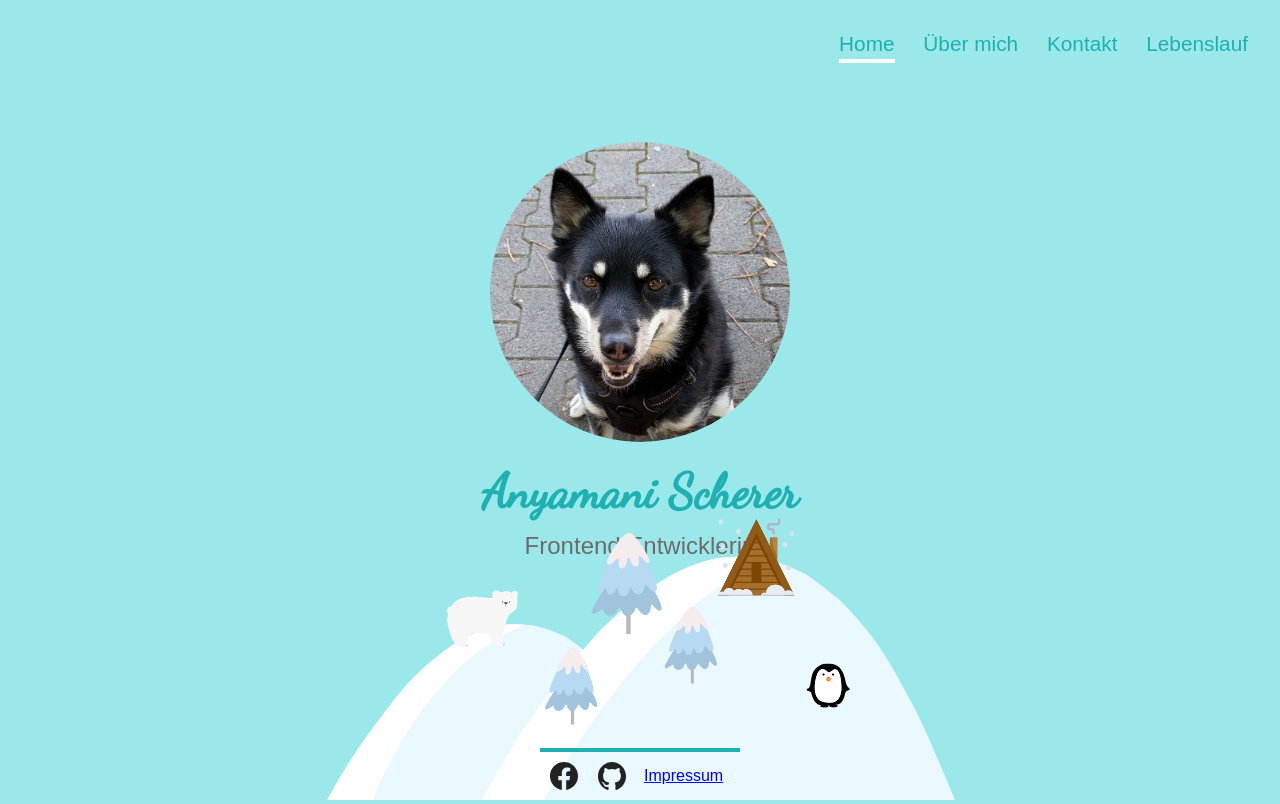
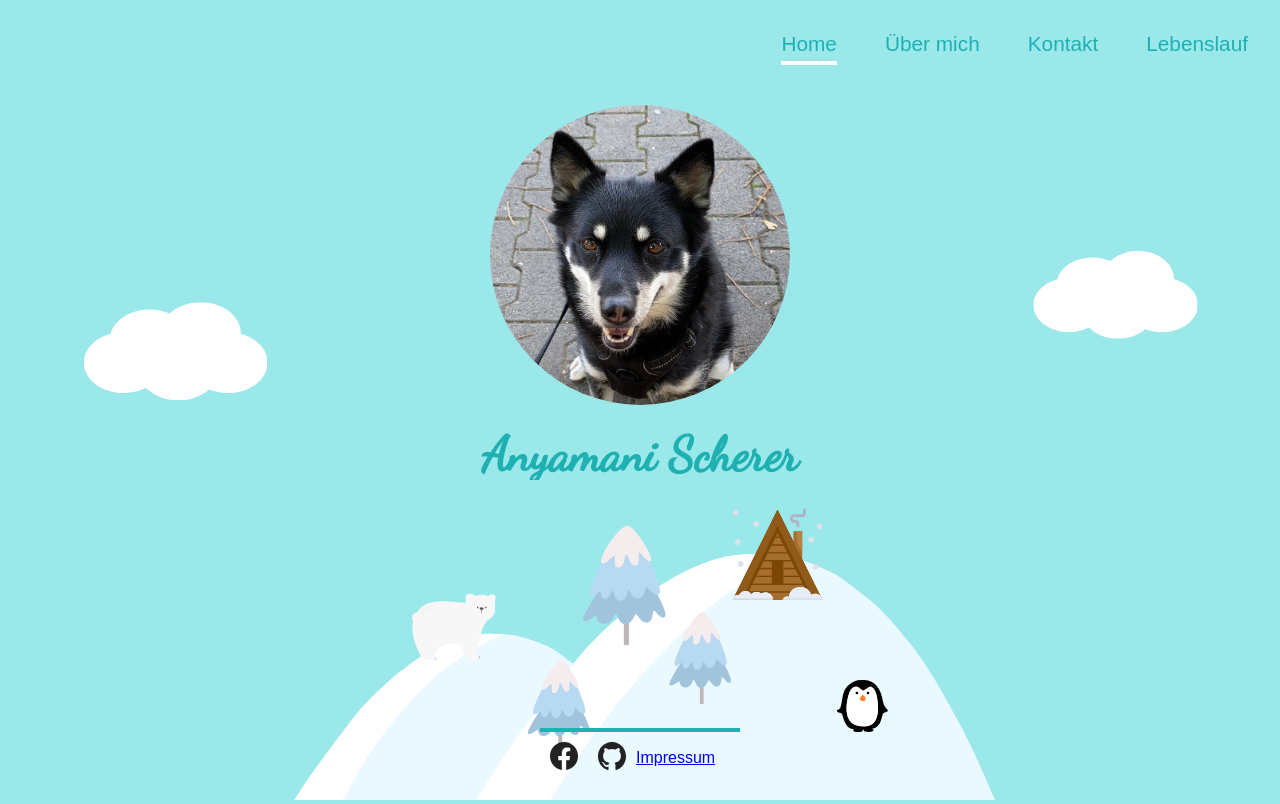
Before and after one commit to AnnScherer/Portfolio, a React (Create React App) app: page / in a window 1280 px wide. Built offline with nearby package versions, Linux system fonts and the light colour scheme.

Commit message:
iuandvui

```diff
--- a/package.json
+++ b/package.json
@@ -1,5 +1,5 @@
 {
-  "homepage": "https://AnnScherer.github.io/final-project-react",
+  "homepage": "https://AnnScherer.github.io/",
   "name": "final-project-react",
   "version": "0.1.0",
   "private": true,
--- a/src/App.css
+++ b/src/App.css
@@ -27,12 +27,14 @@ body {
 }
 
 .container {
-  display: flex;
-  flex-direction: column;
   position: relative;
   height: 100vh;
-  min-height: 660px;
-  min-width: 350px;
+  display: grid;
+  grid-template-columns: 1fr;
+  grid-template-rows: 60px auto 300px;
+  grid-column-gap: 0px;
+  grid-row-gap: 0px;
+  min-height: 750px;
 }
 
 .img {
@@ -49,13 +51,11 @@ body {
   flex-direction: column;
   justify-content: center;
   align-items: center;
-  position: absolute;
-  left: 0;
-  right: 0;
-  top: 0;
-  bottom: 0;
-  min-width: 480px;
-  min-height: 480px;
+  height: 100%;
+}
+
+.nav-box {
+  grid-area: 1 / 1 / 2 / 2;
 }
 
 nav {
@@ -67,7 +67,7 @@ nav {
 nav a {
   text-decoration: none;
   color: #1fb0b2;
-  padding-bottom: 0.2rem;
+  padding-bottom: 0.3rem;
   cursor: pointer;
 }
 
@@ -77,10 +77,9 @@ nav a.active {
 
 section {
   padding: 1rem 3rem;
-  height: 90vh;
-  overflow-y: scroll;
   /* border: 1px solid black; */
-  position: relative;
+  grid-area: 2 / 1 / 3 / 2;
+  overflow: scroll;
 }
 
 h1 {
@@ -94,29 +93,32 @@ h3 {
   font-size: 1.3rem;
   font-weight: 100;
   color: #6c6c6c;
-  padding-bottom: 8rem;
 }
 
-.text {
-  padding-bottom: 12rem;
+h4 {
+  margin-top: 2rem;
+  margin-bottom: 1rem;
 }
 
 .title {
   text-align: center;
 }
 
-ion-icon {
+a ion-icon {
+  color: #222222;
   font-size: 2rem;
   padding: 0.5rem;
 }
 
 .footer {
-  position: absolute;
-  bottom: 0;
-  margin-top: 1rem;
-  left: 0;
-  right: 0;
-  margin: 0 auto;
+  grid-area: 3 / 1 / 4 / 2;
+  background-image: url(./hills.svg);
+  background-repeat: no-repeat;
+  background-position-x: center;
+  background-position-y: bottom;
+  background-size: cover;
+  display: flex;
+  align-items: flex-end;
 }
 
 .footer-child {
@@ -125,24 +127,82 @@ ion-icon {
   display: flex;
   align-items: center;
   margin: 0 auto;
+  padding-bottom: 1rem;
 }
 
-.footer-child a {
-  padding: 0.5rem;
+.cloud1,
+.cloud2 {
+  display: none;
+}
+
+nav a:hover {
+  color: white;
+}
+
+h6 {
+  font-size: 1.2rem;
+  padding: 2rem 0 0.6rem 0;
+}
+
+.tätigkeit {
+  padding-top: 0.3rem;
+}
+
+ul li {
+  margin-left: 1rem;
+  line-height: 1.5rem;
+}
+
+.header-aboutme {
+  display: grid;
+  grid-template-columns: 1fr auto;
+  grid-template-rows: 1fr;
+  grid-column-gap: 0px;
+  grid-row-gap: 0px;
+  margin-bottom: 2rem;
+}
+
+.title-aboutme {
+  grid-area: 1 / 1 / 2 / 2;
+  display: flex;
+  flex-direction: column;
+  justify-content: space-around;
+}
+
+.title-aboutme h1 {
+  margin: 0;
+  font-size: 1.8rem;
+}
+
+.title-aboutme h3 {
+  font-size: 1rem;
+}
+
+.img-aboutme-container {
+  grid-area: 1 / 2 / 2 / 3;
+}
+
+.img-aboutme {
+  background-image: url(./img.jpeg);
+  background-size: cover;
+  background-position: center;
+  width: 70px;
+  height: 70px;
+  border-radius: 50%;
 }
 
 /* Tablet hochkant und Smartphone gedreht */
 @media screen and (min-width: 800px) {
   nav {
     justify-content: flex-end;
-    gap: 1.8rem;
+    gap: 3rem;
     padding: 2rem;
   }
   nav a {
     font-size: 1.3rem;
   }
   section {
-    height: 85vh;
+    padding: 4rem 6rem;
   }
   .img {
     width: 300px;
@@ -155,20 +215,65 @@ ion-icon {
     font-size: 1.5rem;
   }
   .text {
-    padding: 0 5rem;
     font-size: 1.3rem;
   }
-  .svg{
+  .svg {
     height: 300px;
+  }
+  .footer {
+    background-size: auto;
+  }
+  .title-aboutme h1 {
+    font-size: 3rem;
+  }
+  .title-aboutme h3 {
+    font-size: 1.5rem;
+  }
+  .img-aboutme {
+    width: 120px;
+    height: 120px;
   }
 }
 
 /* Tablet quer und Desktop */
 @media screen and (min-width: 1100px) {
-  section {
-    height: 80vh;
-  }
   .svg {
     width: 800px;
   }
+  .cloud1,
+  .cloud2 {
+    display: block;
+    background-image: url(./cloud.svg);
+    background-repeat: no-repeat;
+    background-size: cover;
+    position: absolute;
+  }
+  .cloud1 {
+    width: 190px;
+    height: 110px;
+    left: 5rem;
+    bottom: 25rem;
+  }
+  .cloud2 {
+    width: 170px;
+    height: 100px;
+    right: 5rem;
+    top: 15rem;
+  }
+  section {
+    padding: 5rem 25rem 2rem 25rem;
+  }
+  .container {
+    grid-template-rows: 100px auto 320px;
+  }
+  .title-aboutme h1 {
+    font-size: 2rem;
+  }
+  .title-aboutme h3 {
+    font-size: 1.5rem;
+  }
+  .img-aboutme {
+    width: 120px;
+    height: 120px;
+  }
 }
--- a/src/components/Footer.js
+++ b/src/components/Footer.js
@@ -4,8 +4,12 @@ const Footer = () => {
   return (
     <div className="footer">
       <div className="footer-child">
-        <ion-icon name="logo-facebook"></ion-icon>
-        <ion-icon name="logo-github"></ion-icon>
+        <a href="https://www.facebook.com/ann.hardt" target="blank">
+          <ion-icon name="logo-facebook"></ion-icon>
+        </a>
+        <a href="https://github.com/AnnScherer" target="blank">
+          <ion-icon name="logo-github"></ion-icon>
+        </a>
         <Link to="/impressum">Impressum</Link>
       </div>
     </div>
--- a/src/components/Layout.js
+++ b/src/components/Layout.js
@@ -1,15 +1,13 @@
 import Footer from "./Footer";
 import Nav from "./Nav";
-import svg from "../hills.svg";
 
 const Layout = ({ children }) => {
   return (
     <div className="container">
       <Nav />
       <section>{children}</section>
-      <div className="svg">
-        <img src={svg} alt="hills" />
-      </div>
+      <div className="cloud1"></div>
+      <div className="cloud2"></div>
       <Footer />
     </div>
   );
--- a/src/components/Nav.js
+++ b/src/components/Nav.js
@@ -2,12 +2,14 @@ import { NavLink } from "react-router-dom";
 
 const Nav = () => {
   return (
+    <div className="nav-box">
       <nav>
         <NavLink to="/">Home</NavLink>
         <NavLink to="/about-me">Über mich</NavLink>
         <NavLink to="/contact">Kontakt</NavLink>
         <NavLink to="/lebenslauf">Lebenslauf</NavLink>
       </nav>
+    </div>
   );
 };
 
--- a/src/components/pages/AboutMe.js
+++ b/src/components/pages/AboutMe.js
@@ -1,7 +1,16 @@
 const AboutMe = () => {
   return (
-    <>
-      <p className="text">
+    <div className="text">
+      <div className="header-aboutme">
+        <div className="title-aboutme">
+          <h1>Anyamani Scherer</h1>
+          <h3>Frontend Entwicklerin</h3>
+        </div>
+        <div className="img-aboutme-container">
+          <div className="img-aboutme"></div>
+        </div>
+      </div>
+      <p>
         Lorem ipsum dolor sit amet, consectetur adipisicing elit. Quas possimus
         hic necessitatibus voluptatum deleniti in distinctio. Amet praesentium
         accusantium eaque nesciunt maiores velit repudiandae quia maxime quaerat
@@ -26,8 +35,8 @@ const AboutMe = () => {
         nihil facere esse beatae consectetur vero ea mollitia, porro accusamus
         perferendis dolor dolorum. Commodi, tempora architecto?
       </p>
-    </>
+    </div>
   );
-}
+};
 
 export default AboutMe;
--- a/src/components/pages/Contact.js
+++ b/src/components/pages/Contact.js
@@ -2,9 +2,9 @@ const Contact = () => {
   return (
     <div className="text">
       <p>
-        Mobil: <a href="mailto:ann.hardt@gmx.de">0157 37733670</a>
+        Mobil: <a href="tel:+4915737733670">0157 37733670</a>
         <br />
-        Email: <a href="tel:+4915737733670">ann.hardt@gmx.de</a>
+        Email: <a href="mailto:anyamani.scherer@gmx.de">anyamani.scherer@gmx.de</a>
         <br />
         Geboren am 01.11.1996
       </p>
--- a/src/components/pages/Lebenslauf.js
+++ b/src/components/pages/Lebenslauf.js
@@ -1,7 +1,37 @@
 const Lebenslauf = () => {
   return (
-    <div className="text">
-      <p>lebenslauf</p>
+      <div className="text">
+        <h1>Lebenslauf</h1>
+        <h6>04/2022 - Heute</h6>
+        <b>DCI Digital Career Institute GmbH in Berlin</b>
+        <p className="tätigkeit">Weiterbildung zur Web Entwicklerin</p>
+
+        <h6>11/2021 – 03/2022</h6>
+        <b>Nazira Styles & More </b>
+        <p className="tätigkeit">Sachbearbeiterin</p>
+
+        <h6>04/2019 – 10/2021 </h6>
+        <b>Projektbezogenes Arbeiten</b>
+        <p className="tätigkeit">Mediengestaltung Rüdiger R. Faller</p>
+        <ul>
+          <li>Printmedien</li>
+          <li>Textildruck</li>
+        </ul>
+
+        <h6>10/2018 – 03/2019</h6>
+        <b>Technische Universität Darmstadt</b>
+        <p className="tätigkeit">Bauingenieurwesen und Geodäsie</p>
+
+        <h6>08/2016 – 06/2018</h6>
+        <b>August-Bebel-Schule Offenbach</b>
+        <p className="tätigkeit">Fachhochschulreife, Fachrichtung Gestaltung</p>
+
+        <h6>09/2014 – 07/2016</h6>
+        <b>August-Bebel-Schule Offenbach</b>
+        <p className="tätigkeit">
+          Schulische Ausbildung zur gestaltungs- und medientechnischen
+          Assistentin
+        </p>
     </div>
   );
 };
```
Also changed, not shown: src/components/pages/Impressum.js (+79 -1 lines), src/hills.svg. Lines whose indentation alone changed are shown as unchanged.
